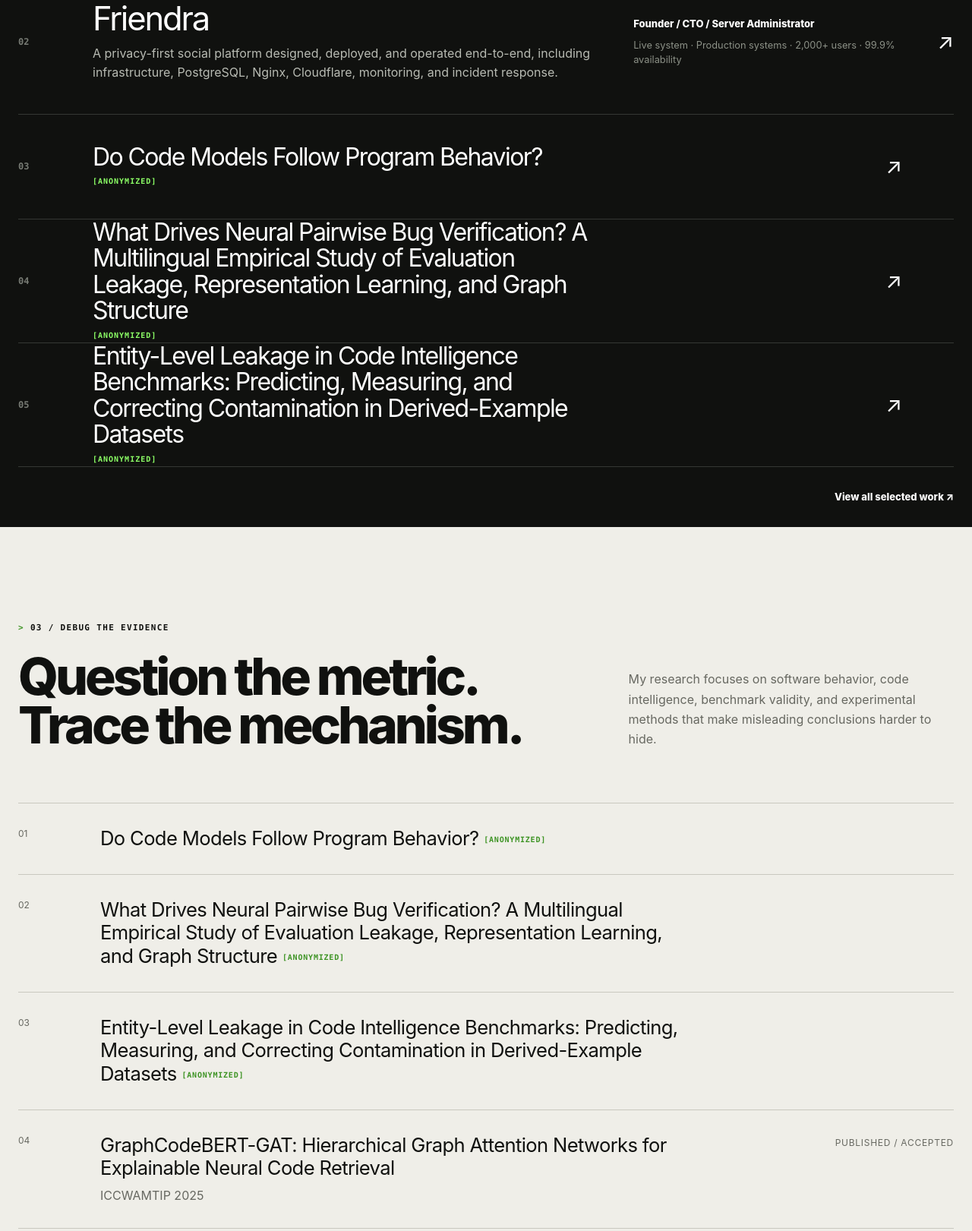
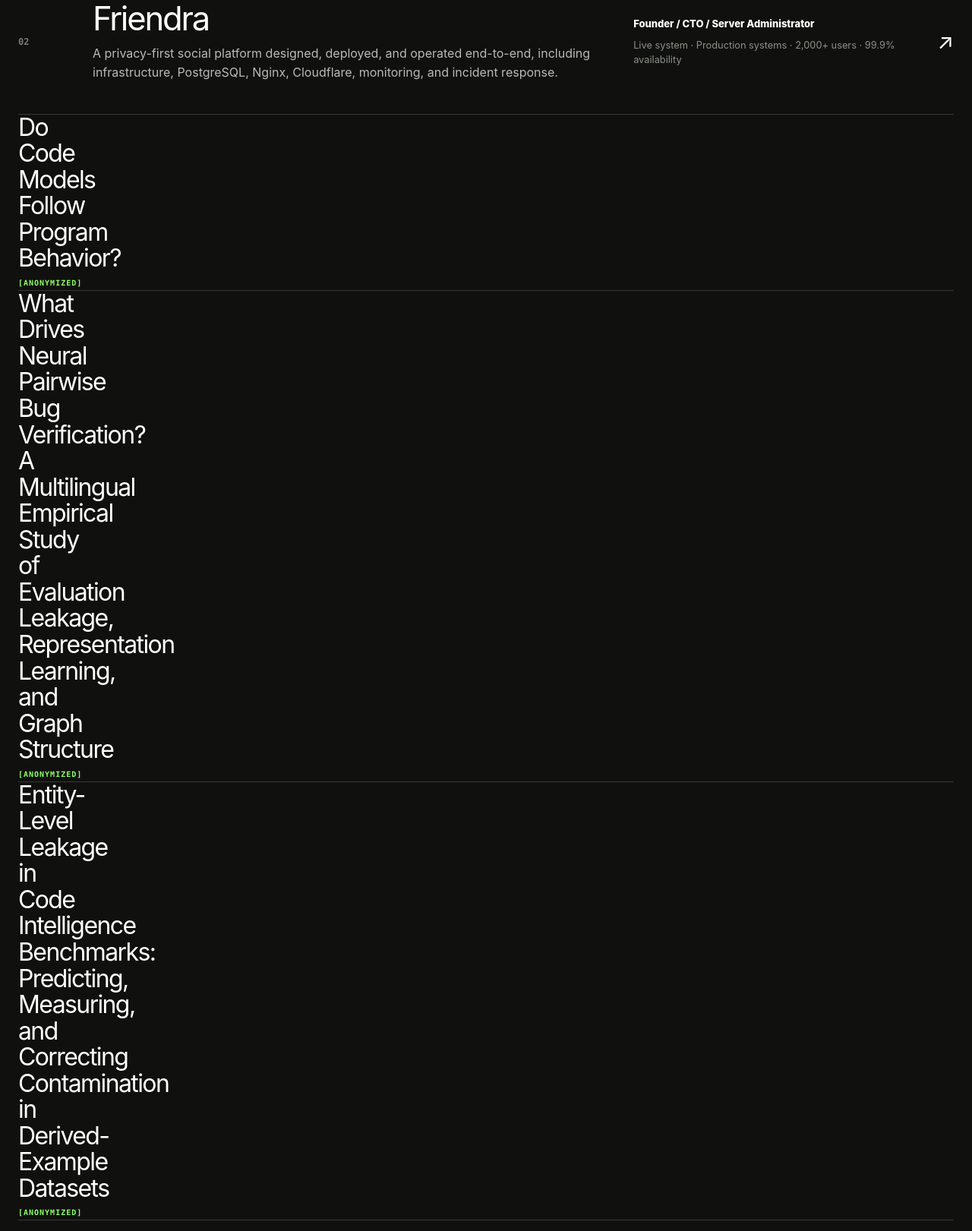
Before and after one commit to xohdik/xohdik.github.io, an Astro site: page / in a window 1280 px wide. Shown: the part 1947-3568 px from the top of the page at 76% size. Built offline with nearby package versions, Linux system fonts and the light colour scheme; Astro itself is replaced by a stand-in of ours.

Commit message:
privacy: render anonymous research as title-only

```diff
--- a/src/pages/index.astro
+++ b/src/pages/index.astro
@@ -39,16 +39,15 @@ import { selectedWork, researchItems, experience, capabilities } from '../data/p
       <div class="work-list">
         {selectedWork.slice(0, 5).map((project) => {
           const isAnonymous = 'anonymous' in project && project.anonymous === true;
-          return (
-            <a class={`work-row reveal ${isAnonymous ? 'anonymous-work' : ''}`} href={project.href}>
+          return isAnonymous ? (
+            <a class="work-row anonymous-work reveal" href={project.href}>
+              <div class="work-main"><h3>{project.title}</h3></div>
+            </a>
+          ) : (
+            <a class="work-row reveal" href={project.href} target={project.href.startsWith('http') ? '_blank' : undefined} rel={project.href.startsWith('http') ? 'noreferrer' : undefined}>
               <span class="work-index">{project.index}</span>
-              <div class="work-main">
-                <h3>{project.title}</h3>
-                {!isAnonymous && <p>{project.summary}</p>}
-              </div>
-              {!isAnonymous && (
-                <div class="work-side"><span>{project.role}</span><small>{project.status} · {project.meta}</small></div>
-              )}
+              <div class="work-main"><h3>{project.title}</h3><p>{project.summary}</p></div>
+              <div class="work-side"><span>{project.role}</span><small>{project.status} · {project.meta}</small></div>
               <span class="work-arrow">↗</span>
             </a>
           );
@@ -66,14 +65,15 @@ import { selectedWork, researchItems, experience, capabilities } from '../data/p
     <div class="research-list">
       {researchItems.slice(0, 4).map((item, i) => {
         const isAnonymous = 'anonymous' in item && item.anonymous === true;
-        return (
-          <article class={`research-row reveal ${isAnonymous ? 'anonymous-research' : ''}`}>
+        return isAnonymous ? (
+          <article class="research-row anonymous-research reveal">
+            <div><h3>{item.title}</h3></div>
+          </article>
+        ) : (
+          <article class="research-row reveal">
             <span>{String(i + 1).padStart(2, '0')}</span>
-            <div>
-              <h3>{item.title}</h3>
-              {!isAnonymous && <p>{item.venue}</p>}
-            </div>
-            {!isAnonymous && <p>{item.status}</p>}
+            <div><h3>{item.title}</h3><p>{item.venue}</p></div>
+            <p>{item.status}</p>
           </article>
         );
       })}
```
